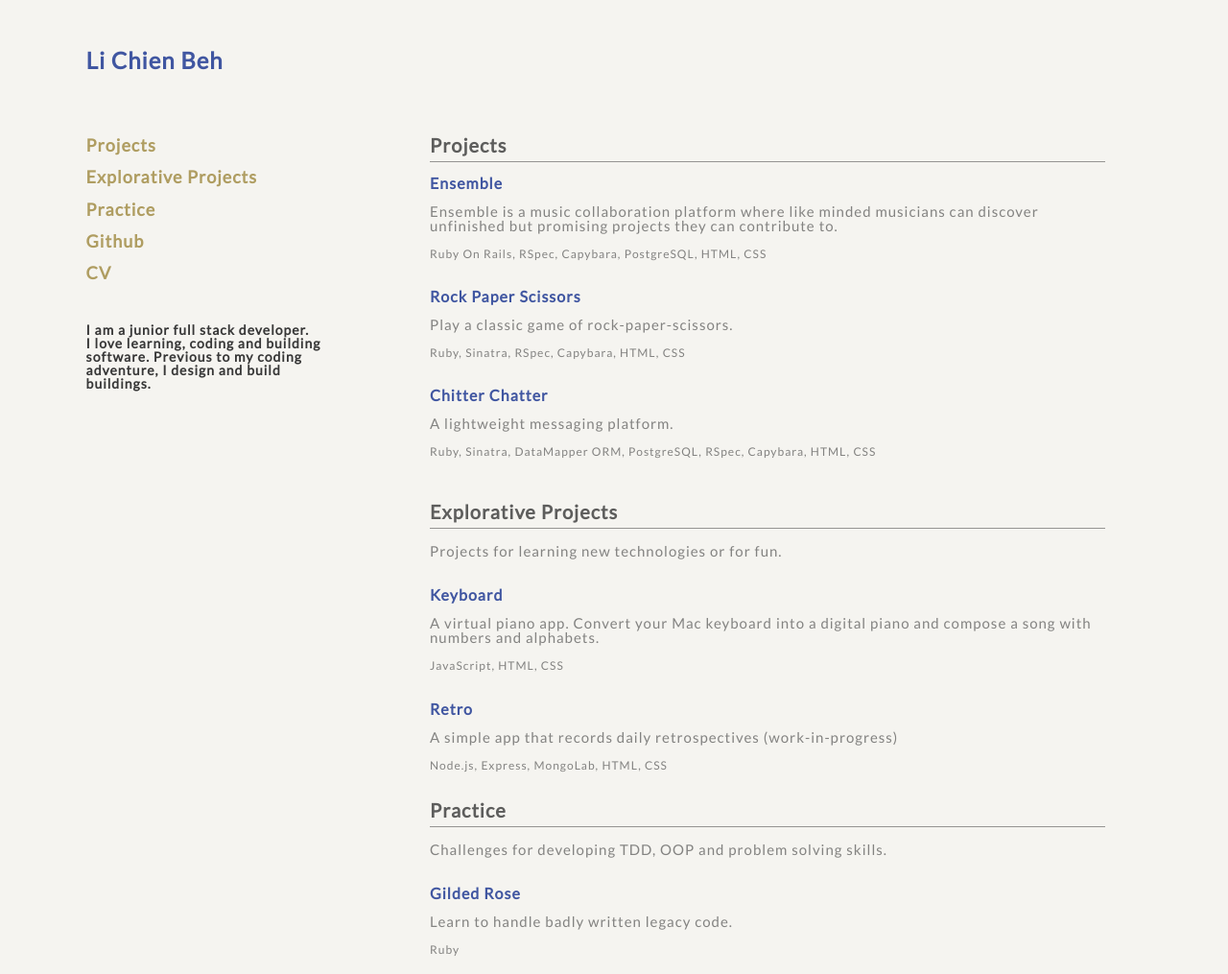
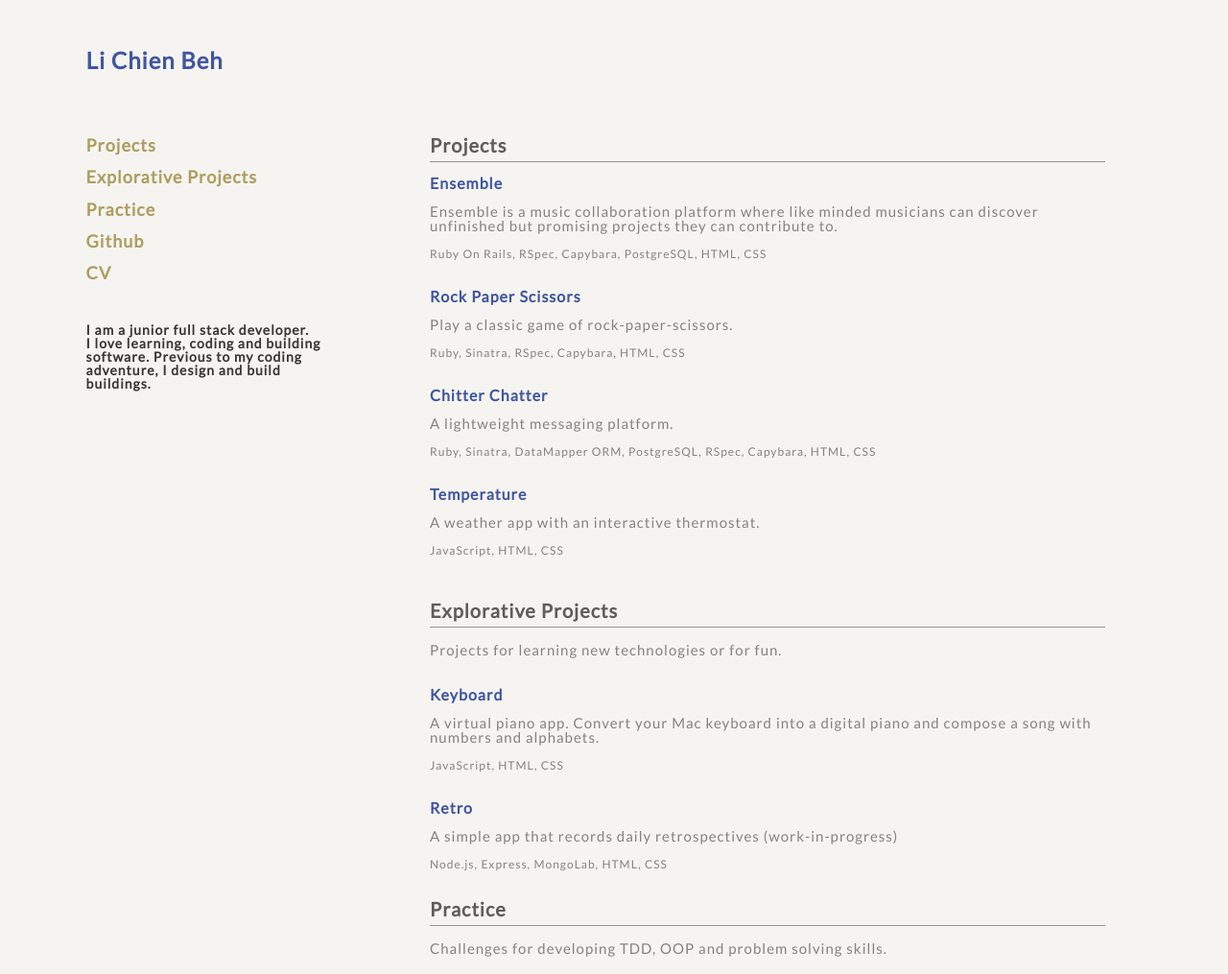
Before and after one commit to lcbeh/lcbeh.github.io, a plain HTML site: page index.html in a window 1280 px wide. Shown: the top 1015 px of the page at 96% size. Drawn offline with Linux system fonts and the light colour scheme.

Commit message:
add temperature project

```diff
--- a/index.html
+++ b/index.html
@@ -50,6 +50,13 @@
           <br>
           <p class="technologies">Ruby, Sinatra, DataMapper ORM, PostgreSQL, RSpec, Capybara, HTML, CSS  </p>
           <br>
+        </div>
+        <div class="project">
+          <h3><a href="https://github.com/lcbeh/temperature">Temperature</a></h3>
+          <p>A weather app with an interactive thermostat.</p>
+          <br>
+          <p class="technologies">JavaScript, HTML, CSS </p>
+          <br>
         </div><br>
         <h2 id="ex-projects">Explorative Projects</h2>
         <br>
```
Also changed, not shown: 1 other file.
